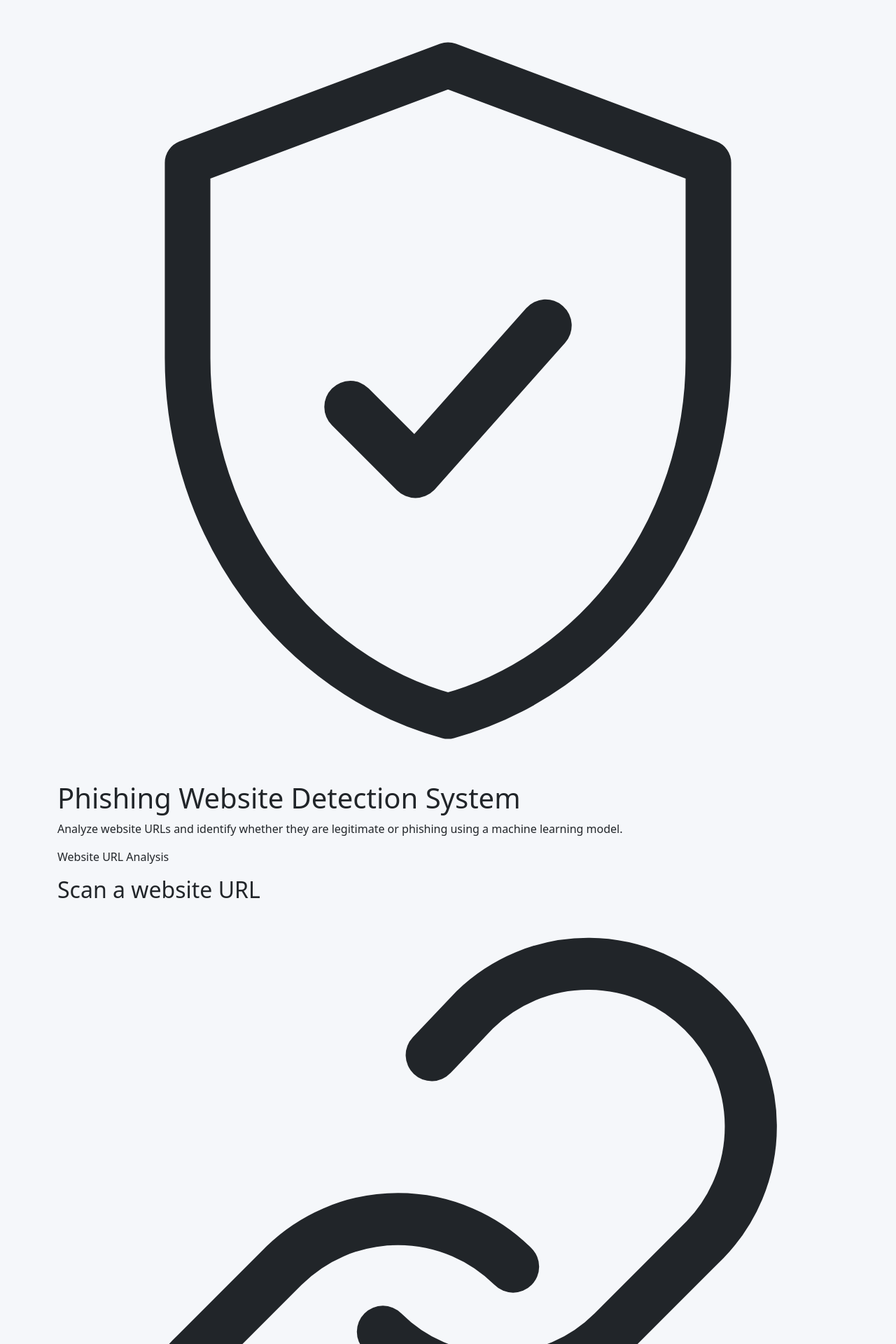
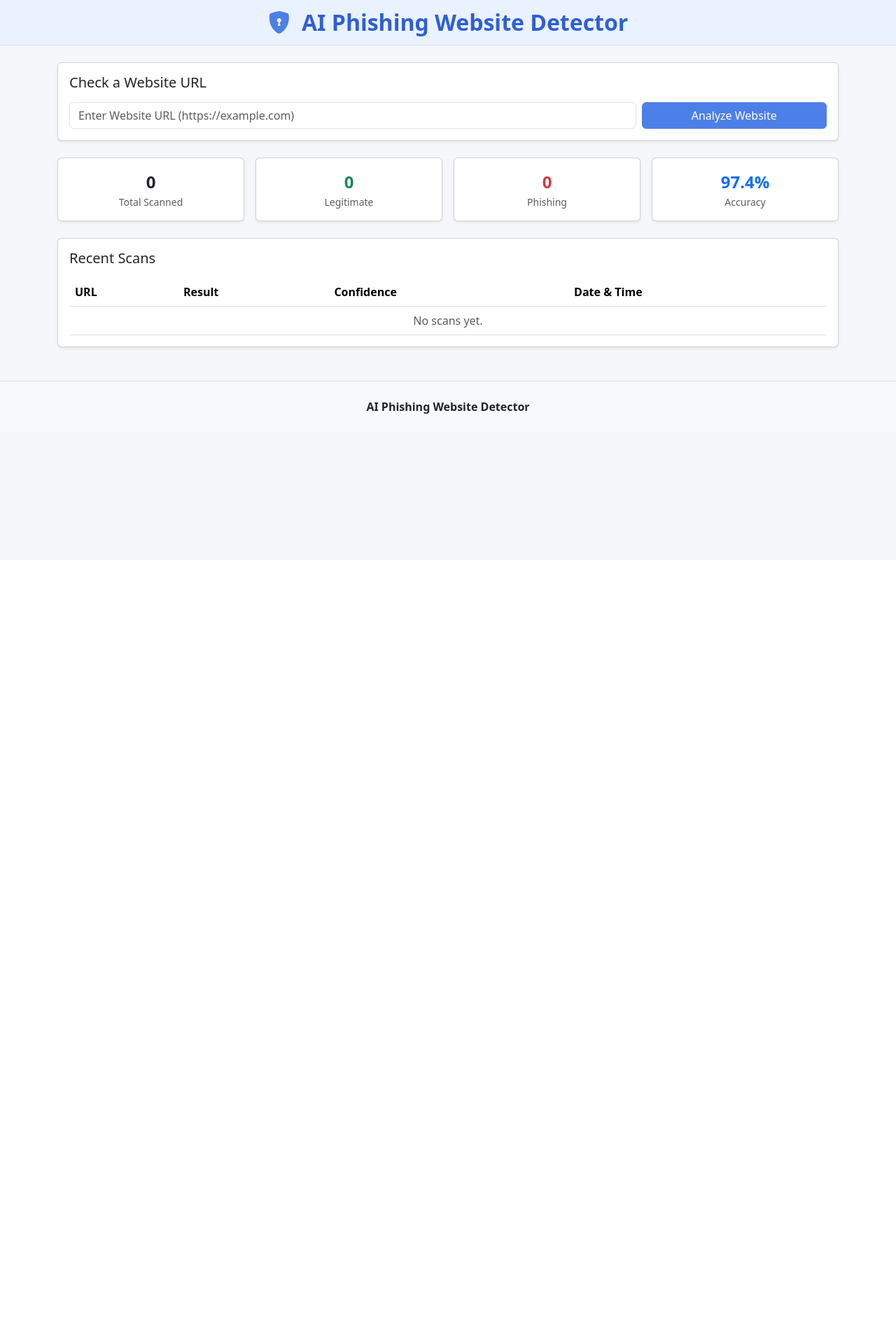
Before and after one commit to poorni141/phishing-website-detector, a Flask app: page / in a window 1280 px wide. Shown: the top 1920 px of the page at 70% size. After the commit the page ends 591 px from the top, so only its background shows below. Run offline with Flask 3, Linux system fonts and the light colour scheme; some libraries are stand-ins or nearby versions.

Commit message:
Update index.html

```diff
--- a/templates/index.html
+++ b/templates/index.html
@@ -4,137 +4,139 @@
 <meta charset="UTF-8">
 <meta name="viewport" content="width=device-width, initial-scale=1.0">
 <title>AI Phishing Website Detector</title>
-<meta name="description" content="Detect phishing websites using Machine Learning and Artificial Intelligence.">
 
-<link rel="preconnect" href="https://fonts.googleapis.com">
-<link href="https://fonts.googleapis.com/css2?family=Poppins:wght@400;500;600;700&display=swap" rel="stylesheet">
 <link href="https://cdnjs.cloudflare.com/ajax/libs/bootstrap/5.3.3/css/bootstrap.min.css" rel="stylesheet">
+<link href="https://cdnjs.cloudflare.com/ajax/libs/bootstrap-icons/1.11.3/font/bootstrap-icons.min.css" rel="stylesheet">
 <link rel="stylesheet" href="{{ url_for('static', filename='style.css') }}">
 </head>
 <body>
 
-<header class="site-header fade-in">
-  <div class="container header-inner">
-    <div class="brand">
-      <span class="shield-wrap">
-        <svg class="shield-icon" viewBox="0 0 24 24" fill="none" xmlns="http://www.w3.org/2000/svg">
-          <path d="M12 2L4 5v6c0 5.25 3.4 9.74 8 11 4.6-1.26 8-5.75 8-11V5l-8-3z" stroke="currentColor" stroke-width="1.4" stroke-linejoin="round"/>
-          <path d="M9 12.5l2 2 4-4.5" stroke="currentColor" stroke-width="1.6" stroke-linecap="round" stroke-linejoin="round"/>
-        </svg>
+<!-- Navbar -->
+<nav class="navbar navbar-expand-lg mb-4 app-navbar justify-content-center">
+  <div class="container text-center">
+    <span class="navbar-brand mb-0 h1 mx-auto">
+      <i class="bi bi-shield-lock-fill me-2"></i>
+      AI Phishing Website Detector
     </span>
-      <div class="brand-text">
-        <h1>Phishing Website Detection System</h1>
-        <p class="subtitle">
-Analyze website URLs and identify whether they are legitimate or phishing using a machine learning model.
-</p>
+  </div>
+</nav>
+
+<div class="container">
+
+  <!-- URL input card -->
+  <div class="card shadow-sm mb-4">
+    <div class="card-body">
+      <h5 class="card-title mb-3">Check a Website URL</h5>
+      <form id="scanForm" class="row g-2" autocomplete="off">
+        <div class="col-12 col-md-9">
+          <input
+            type="text"
+            id="urlInput"
+            class="form-control"
+            placeholder="Enter Website URL (https://example.com)"
+            required
+          >
+        </div>
+        <div class="col-12 col-md-3 d-grid">
+          <button type="submit" class="btn app-btn-primary" id="analyzeBtn">
+            <span id="btnText">Analyze Website</span>
+            <span class="spinner-border spinner-border-sm d-none" id="btnSpinner"></span>
+          </button>
+        </div>
+      </form>
+
+      <div class="text-center mt-3 d-none" id="loadingPanel">
+        <div class="spinner-border text-primary" role="status"></div>
+        <p class="text-muted mt-2 mb-0" id="loadingText">Analyzing website...</p>
+      </div>
+
+      <div class="alert alert-danger mt-3 d-none" id="errorText"></div>
+    </div>
+  </div>
+
+  <!-- Result card -->
+  <div class="alert d-none mb-4" id="resultCard" role="alert">
+    <div class="d-flex align-items-center mb-3">
+      <i class="bi fs-2 me-3" id="resultIcon"></i>
+      <div>
+        <h4 class="alert-heading mb-1" id="resultTitle">Legitimate Website</h4>
+        <p class="mb-0" id="resultMessage">This website appears safe to visit.</p>
+      </div>
+    </div>
+    <hr>
+    <div class="row text-center g-3">
+      <div class="col-6 col-md-3">
+        <div class="small text-muted">Prediction</div>
+        <div class="fw-bold" id="metricPrediction">-</div>
+      </div>
+      <div class="col-6 col-md-3">
+        <div class="small text-muted">Confidence</div>
+        <div class="fw-bold" id="metricConfidence">-</div>
+      </div>
+      <div class="col-6 col-md-3">
+        <div class="small text-muted">Status</div>
+        <div class="fw-bold" id="metricStatus">-</div>
+      </div>
+      <div class="col-6 col-md-3">
+        <div class="small text-muted">Risk Level</div>
+        <div class="fw-bold" id="metricRisk">-</div>
+      </div>
+    </div>
+    <div class="text-center text-muted small mt-3">
+      Scan time: <span id="metricScanTime">-</span>
+    </div>
+  </div>
+
+  <!-- Feature analysis -->
+  <div class="card shadow-sm mb-4 d-none" id="featuresSection">
+    <div class="card-body">
+      <h5 class="card-title mb-3">Feature Analysis</h5>
+      <div class="row g-2" id="featuresGrid"></div>
+    </div>
+  </div>
+
+  <!-- Stats -->
+  <div class="row g-3 mb-4">
+    <div class="col-6 col-md-3">
+      <div class="card text-center shadow-sm h-100">
+        <div class="card-body">
+          <div class="fs-4 fw-bold" id="statTotal">{{ stats.total }}</div>
+          <div class="small text-muted">Total Scanned</div>
         </div>
       </div>
     </div>
-</header>
-
-<main class="container">
-
-  <section class="scanner-section glass-card fade-in" id="scannerSection">
-    <p class="eyebrow">Website URL Analysis</p>
-    <h2 class="section-title">Scan a website URL</h2>
-    <form id="scanForm" class="scan-form" autocomplete="off">
-      <div class="input-wrap">
-        <svg class="input-icon" viewBox="0 0 24 24" fill="none"><path d="M10 13a5 5 0 007.07 0l2.83-2.83a5 5 0 00-7.07-7.07L11.5 4.5" stroke="currentColor" stroke-width="1.6" stroke-linecap="round"/><path d="M14 11a5 5 0 00-7.07 0L4.1 13.83a5 5 0 007.07 7.07l1.4-1.4" stroke="currentColor" stroke-width="1.6" stroke-linecap="round"/></svg>
-        <input type="text" id="urlInput" class="url-input" placeholder="Enter Website URL (https://example.com)" required>
+    <div class="col-6 col-md-3">
+      <div class="card text-center shadow-sm h-100">
+        <div class="card-body">
+          <div class="fs-4 fw-bold text-success" id="statLegit">{{ stats.legit }}</div>
+          <div class="small text-muted">Legitimate</div>
         </div>
-      <button type="submit" class="btn-analyze" id="analyzeBtn">
-        <span class="btn-label">Analyze Website</span>
-        <span class="btn-loader d-none" id="btnLoader"></span>
-      </button>
-    </form>
-
-    <div class="loading-panel d-none" id="loadingPanel">
-      <div class="radar">
-        <div class="radar-sweep"></div>
-        <div class="radar-ring"></div>
-        <div class="radar-ring ring-2"></div>
       </div>
-      <p class="loading-text" id="loadingText">Extracting URL features&hellip;</p>
     </div>
-
-    <p class="error-text d-none" id="errorText"></p>
-  </section>
-
-  <section class="result-card glass-card d-none fade-in" id="resultCard">
-    <div class="result-header">
-      <div class="result-icon-wrap" id="resultIconWrap">
-        <span id="resultIcon">✔</span>
+    <div class="col-6 col-md-3">
+      <div class="card text-center shadow-sm h-100">
+        <div class="card-body">
+          <div class="fs-4 fw-bold text-danger" id="statPhish">{{ stats.phish }}</div>
+          <div class="small text-muted">Phishing</div>
         </div>
-      <div class="result-heading">
-        <h2 id="resultTitle">Legitimate Website</h2>
-        <p id="resultMessage">This website appears safe to visit.</p>
+      </div>
+    </div>
+    <div class="col-6 col-md-3">
+      <div class="card text-center shadow-sm h-100">
+        <div class="card-body">
+          <div class="fs-4 fw-bold text-primary">97.4%</div>
+          <div class="small text-muted">Accuracy</div>
+        </div>
+      </div>
     </div>
   </div>
 
-    <div class="result-metrics">
-      <div class="metric">
-        <span class="metric-label">Prediction Result</span>
-        <span class="metric-value" id="metricPrediction">Legitimate</span>
-      </div>
-      <div class="metric">
-        <span class="metric-label">Confidence</span>
-        <span class="metric-value metric-mono" id="metricConfidence">0%</span>
-      </div>
-      <div class="metric">
-        <span class="metric-label">Website Status</span>
-        <span class="metric-value" id="metricStatus">&mdash;</span>
-      </div>
-      <div class="metric">
-        <span class="metric-label">Risk Level</span>
-        <span class="metric-value" id="metricRisk">&mdash;</span>
-      </div>
-      <div class="metric">
-        <span class="metric-label">Scan Time</span>
-        <span class="metric-value metric-mono" id="metricScanTime">&mdash;</span>
-      </div>
-    </div>
-
-    <div class="confidence-bar-track">
-      <div class="confidence-bar-fill" id="confidenceBarFill"></div>
-    </div>
-  </section>
-
-  <section class="features-section glass-card d-none fade-in" id="featuresSection">
-    <p class="eyebrow">Feature Analysis</p>
-    <h2 class="section-title">Feature analysis</h2>
-    <div class="features-grid" id="featuresGrid"></div>
-  </section>
-
-  <section class="stats-section fade-in">
-    <div class="stats-grid">
-      <div class="glass-card stat-card">
-        <span class="stat-icon">🌐</span>
-        <span class="stat-value mono" id="statTotal">{{ stats.total }}</span>
-        <span class="stat-label">Total Websites Scanned</span>
-      </div>
-      <div class="glass-card stat-card stat-safe">
-        <span class="stat-icon">🛡️</span>
-        <span class="stat-value mono" id="statLegit">{{ stats.legit }}</span>
-        <span class="stat-label">Legitimate Websites</span>
-      </div>
-      <div class="glass-card stat-card stat-danger">
-        <span class="stat-icon">⚠️</span>
-        <span class="stat-value mono" id="statPhish">{{ stats.phish }}</span>
-        <span class="stat-label">Phishing Websites</span>
-      </div>
-      <div class="glass-card stat-card stat-accent">
-        <span class="stat-icon">🎯</span>
-        <span class="stat-value mono" id="statAccuracy">97.4%</span>
-        <span class="stat-label">Detection Accuracy</span>
-      </div>
-    </div>
-  </section>
-
-  <section class="history-section glass-card fade-in">
-    <p class="eyebrow">Scan History</p>
-    <h2 class="section-title">Recent scans</h2>
+  <!-- History -->
+  <div class="card shadow-sm mb-5">
+    <div class="card-body">
+      <h5 class="card-title mb-3">Recent Scans</h5>
       <div class="table-responsive">
-      <table class="history-table">
+        <table class="table table-hover align-middle mb-0">
           <thead>
             <tr>
               <th>URL</th>
@@ -146,37 +148,32 @@
           <tbody id="historyTableBody">
             {% for scan in history %}
             <tr>
-            <td class="mono">{{ scan.url }}</td>
+              <td>{{ scan.url }}</td>
               <td>
                 {% if scan.label == 'legitimate' %}
-              <span class="badge-safe">Legitimate</span>
+                <span class="badge bg-success">Legitimate</span>
                 {% else %}
-              <span class="badge-danger">Phishing</span>
+                <span class="badge bg-danger">Phishing</span>
                 {% endif %}
               </td>
-            <td class="mono">{{ scan.confidence }}%</td>
-            <td class="mono">{{ scan.timestamp }}</td>
+              <td>{{ scan.confidence }}%</td>
+              <td>{{ scan.timestamp }}</td>
             </tr>
             {% else %}
-          <tr class="empty-row" id="historyEmptyRow">
-            <td colspan="4">No scans yet &mdash; analyze a URL above to populate history.</td>
+            <tr id="historyEmptyRow">
+              <td colspan="4" class="text-center text-muted">No scans yet.</td>
             </tr>
             {% endfor %}
           </tbody>
         </table>
       </div>
-  </section>
-
-</main>
-
-<footer class="site-footer fade-in">
-  <div class="container footer-inner">
-    <div class="footer-brand">
-      <svg class="shield-icon-sm" viewBox="0 0 24 24" fill="none"><path d="M12 2L4 5v6c0 5.25 3.4 9.74 8 11 4.6-1.26 8-5.75 8-11V5l-8-3z" stroke="currentColor" stroke-width="1.4"/></svg>
-      AI Phishing Website Detector
+    </div>
   </div>
 
 </div>
+
+<footer class="bg-light border-top py-4 text-center">
+  <p class="mb-0 fw-semibold">AI Phishing Website Detector</p>
 </footer>
 
 <script src="https://cdnjs.cloudflare.com/ajax/libs/bootstrap/5.3.3/js/bootstrap.bundle.min.js"></script>
```
Lines whose indentation alone changed are shown as unchanged.
